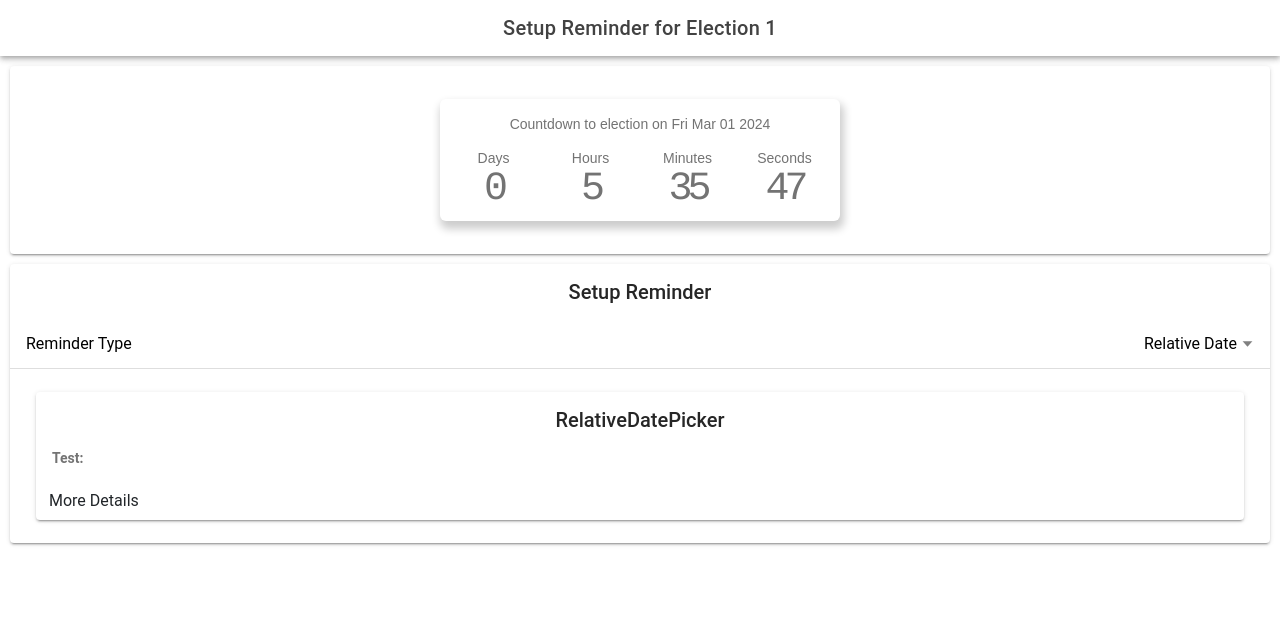
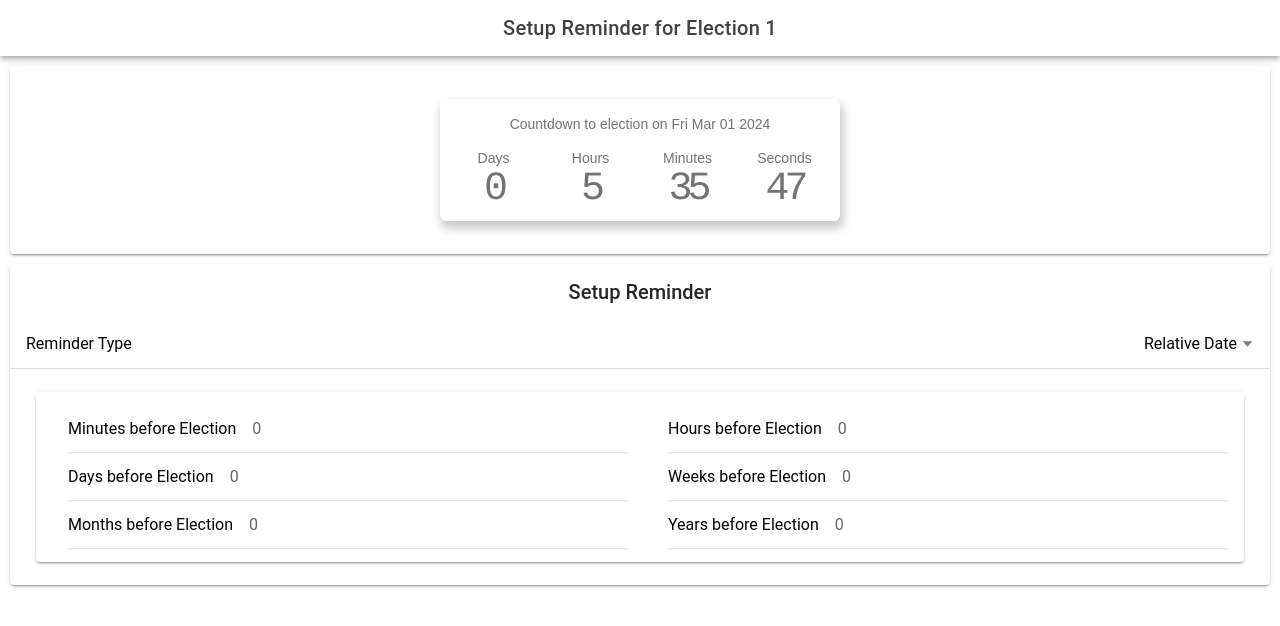
Before and after one commit to PhilipWright96/ElectionReminders, a React (Vite) app: page /setupReminder/1 in a window 1280 px wide. Shown: the top 626 px of the page. Built offline with nearby package versions, Linux system fonts and the light colour scheme.

Commit message:
Add content for relative date picker

```diff
--- a/src/components/RelativeDatePicker/RelativeDatePicker.tsx
+++ b/src/components/RelativeDatePicker/RelativeDatePicker.tsx
@@ -1,24 +1,36 @@
 import './RelativeDatePicker.css';
-import { IonCard, IonCardContent, IonCardHeader, IonCardTitle } from '@ionic/react';
+import { IonCard, IonCardContent, IonCardHeader, IonCardTitle, IonItem, IonInput } from '@ionic/react';
 interface ContainerProps { }
 
 const RelativeDatePicker: React.FC<ContainerProps> = () => {
     return (
         <IonCard>
-            <IonCardHeader>
-                <div className='row text-center'>
-                    <IonCardTitle>RelativeDatePicker</IonCardTitle>
+            <IonCardContent>
+                <div className="row">
+                    <div className="col">
+                        <IonItem>
+                            <IonInput label="Minutes before Election" type="number" placeholder="0"></IonInput>
+                        </IonItem>
+                        <IonItem>
+                            <IonInput label="Days before Election" type="number" placeholder="0"></IonInput>
+                        </IonItem>
+                        <IonItem>
+                            <IonInput label="Months before Election" type="number" placeholder="0"></IonInput>
+                        </IonItem>
+                    </div>
+                    <div className="col">
+                        <IonItem>
+                            <IonInput label="Hours before Election" type="number" placeholder="0"></IonInput>
+                        </IonItem>
+                        <IonItem>
+                            <IonInput label="Weeks before Election" type="number" placeholder="0"></IonInput>
+                        </IonItem>
+                        <IonItem>
+                            <IonInput label="Years before Election" type="number" placeholder="0"></IonInput>
+                        </IonItem>
+                    </div>
                 </div>
-            </IonCardHeader>
-
-            <IonCardContent>
-                <b>Test: </b>
             </IonCardContent>
-            <div className="row">
-                <div className="col">
-                    <button type="button" className="btn">More Details</button>
-                </div>
-            </div>
         </IonCard>
     );
 };
```
